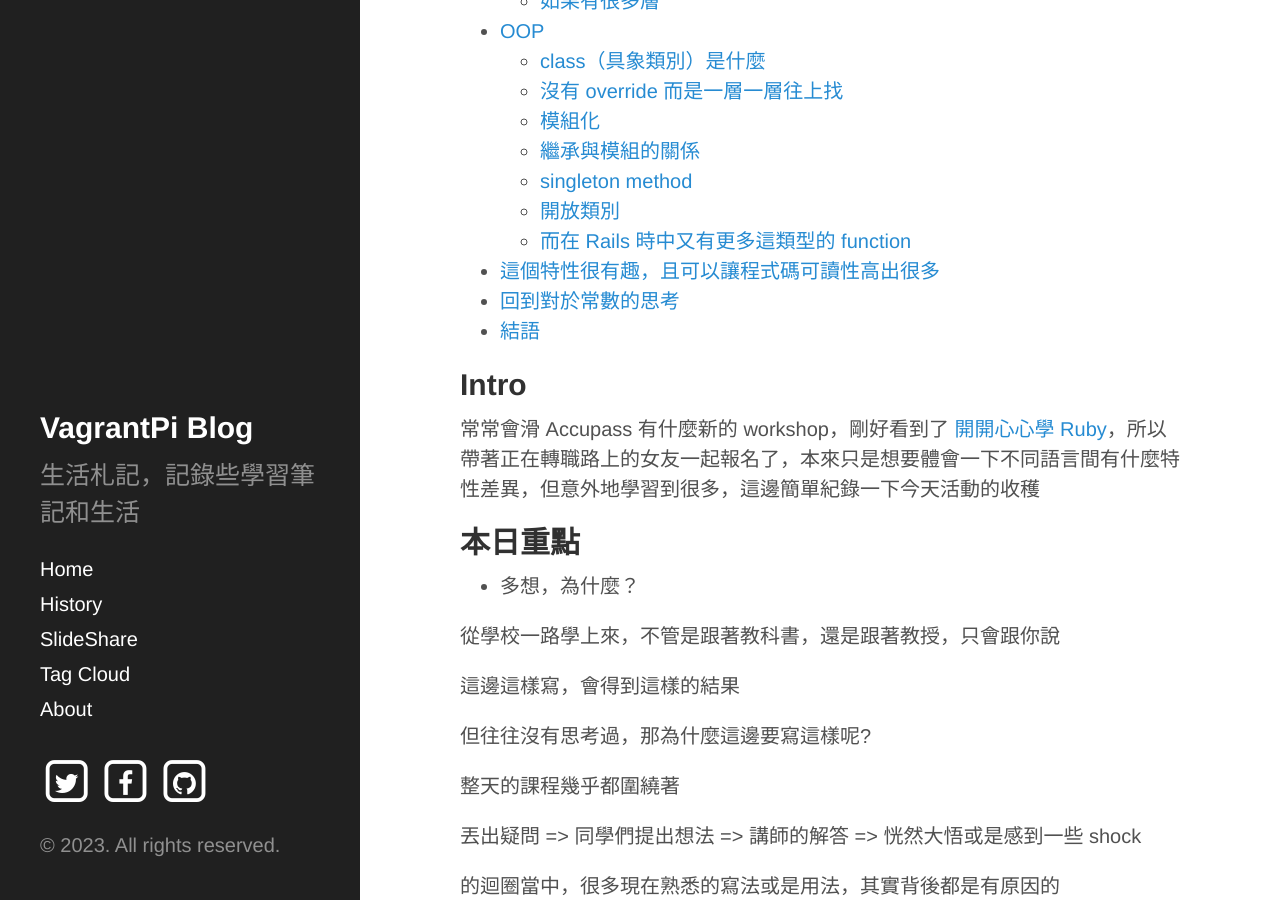
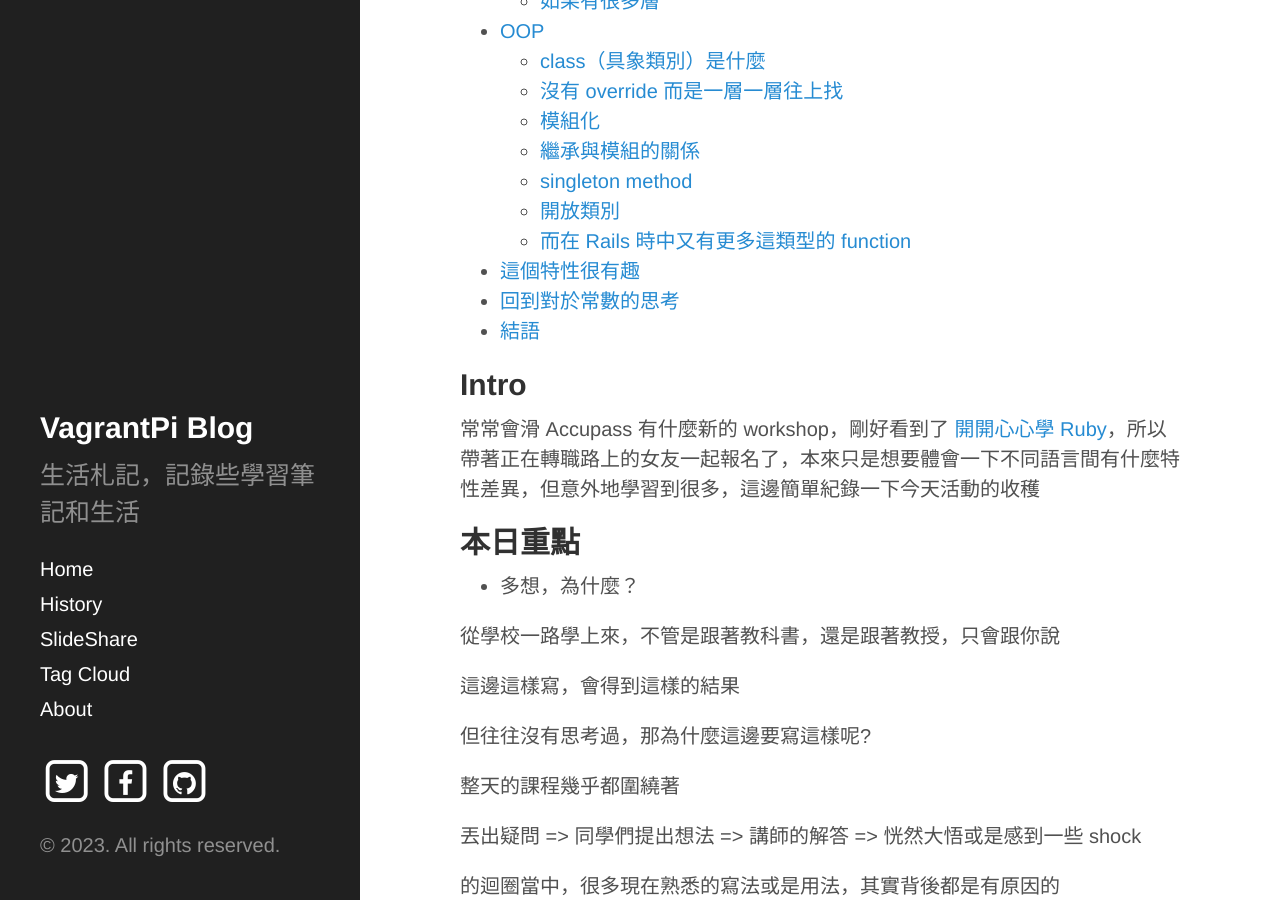
Before and after one commit to VagrantPi/VagrantPi.github.io, a Jekyll site: the page built from _posts/2023-05-30-happy-learn-language.md, in a window 1280 px wide and 900 px high, scrolled down 744 px. Built offline with Jekyll 4.4.1, drawn with Linux system fonts in a browser that asks for light colours; nearby versions of some CDN libraries; comment, search, counter and statistics services are not loaded; some of the changed text lies outside the part shown.

Commit message:
remove some word

```diff
--- a/_posts/2023-05-30-happy-learn-language.md
+++ b/_posts/2023-05-30-happy-learn-language.md
@@ -583,7 +583,7 @@ https://apidock.com/rails/Array/forty_two
 
 `[1,2,3,4].forty_two`
 
-## 這個特性很有趣，且可以讓程式碼可讀性高出很多
+## 這個特性很有趣
 
 舉裡: 我現在要取前一天的
 
```
